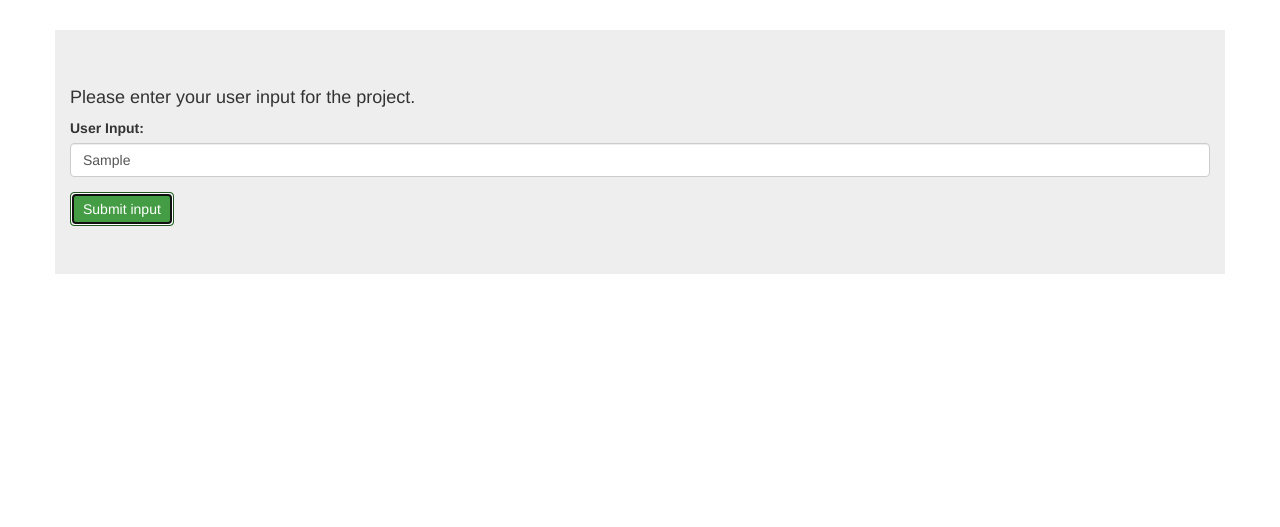
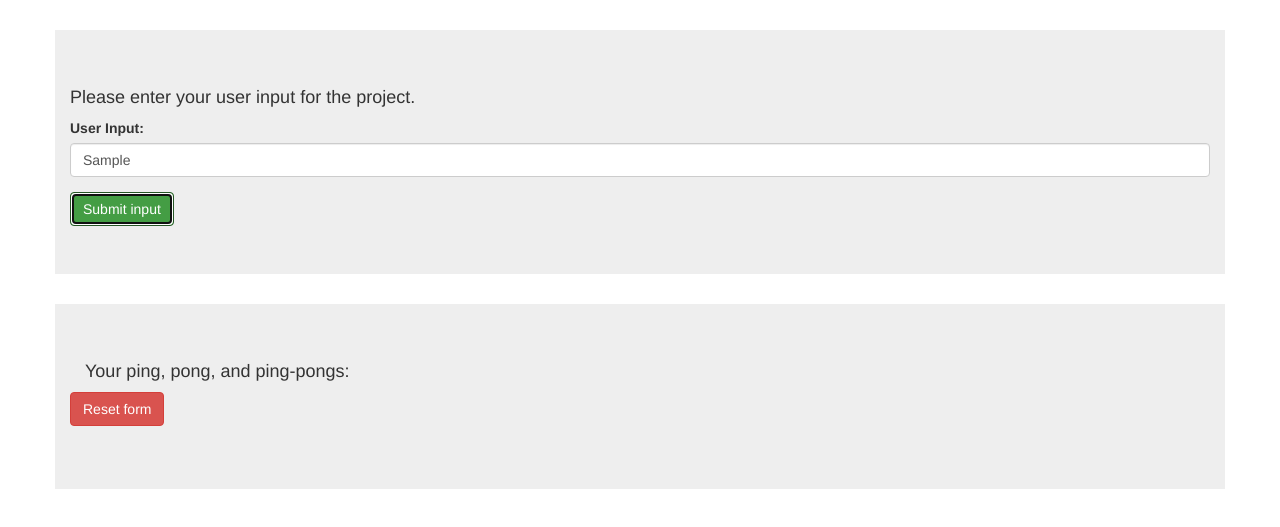
Before and after one commit to RubyBe/pingpong, a plain HTML site: page index.html in a window 1280 px wide. Both pictures are taken after typing "Sample" into the empty fields and a click on the button "Submit input". Shown: the part 195-722 px from the top of the page. Drawn offline with nearby package versions, Linux system fonts and the light colour scheme.

Commit message:
add output display to user

```diff
--- a/index.html
+++ b/index.html
@@ -32,21 +32,18 @@
 
     <!-- output field -->
     <div class="container jumbotron my_result">
-      <div id="this_output">
-        <h4>Here is the output for the <span class="project_name"></span> project.</h4>
+      <div class="container">
+        <h4>Your ping, pong, and ping-pongs:</h4>
+        <ul id = "replacedList">
+
+        </ul>
       </div>
-    <div class="container calculated_output">
 
+      <div class="output">
+        <form class="form-group">
+          <button type="button" id="reset" class="my_result btn btn-danger">Reset form</button>
+        </form>
+      </div>
     </div>
-    <br>
-    <div class="output">
-
-      <!-- project specific output goes here -->
-      <form class="form-group">
-        <button type="button" id="reset" class="my_result btn btn-danger">Reset form</button>
-      </form>
-    </div>
-    </div>
-
   </body>
 </html>
--- a/js/scripts.js
+++ b/js/scripts.js
@@ -53,7 +53,7 @@ var replaceAll = function(number) {
           myNumber.push(i + 1);
     }
   };
-  console.log(myNumber);
+  return myNumber;
 };
 
 
@@ -68,18 +68,17 @@ $(document).ready(function() {
   $("#input").submit(function(event) {
     event.preventDefault();
     var userInput = parseInt($("#input_text").val());
+    var finalResult = replaceAll(userInput);
 
-    replaceAll(userInput);
+    $.each(finalResult, function(i, value) {
+      $(i).text(value);
+      $("ul#replacedList").append("<li>" + value + "</li>");
+    });
+    $(".my_result").show();
+  })
 
-    // var output = rome(userInput);
-    // $(".calculated_output").text(output);
-    // $(".my_result").show();
-
-    // alert(userInput);
-    });
-
-  // $("#reset").click(function() {
-  //   $("#input_text").val("");
-  //   $(".my_result").hide();
-  // })
+  $("#reset").click(function() {
+    $("#input_text").val("");
+    $(".my_result").hide();
+  })
 })
```
